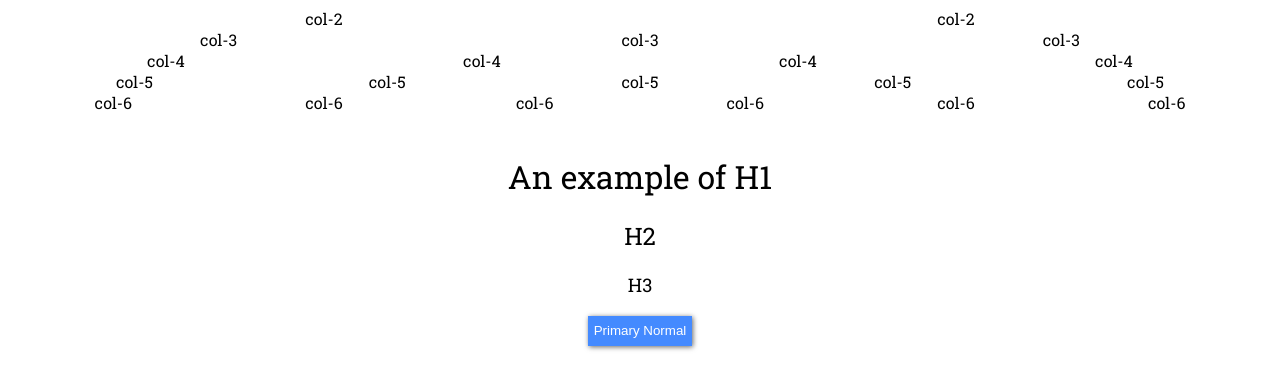
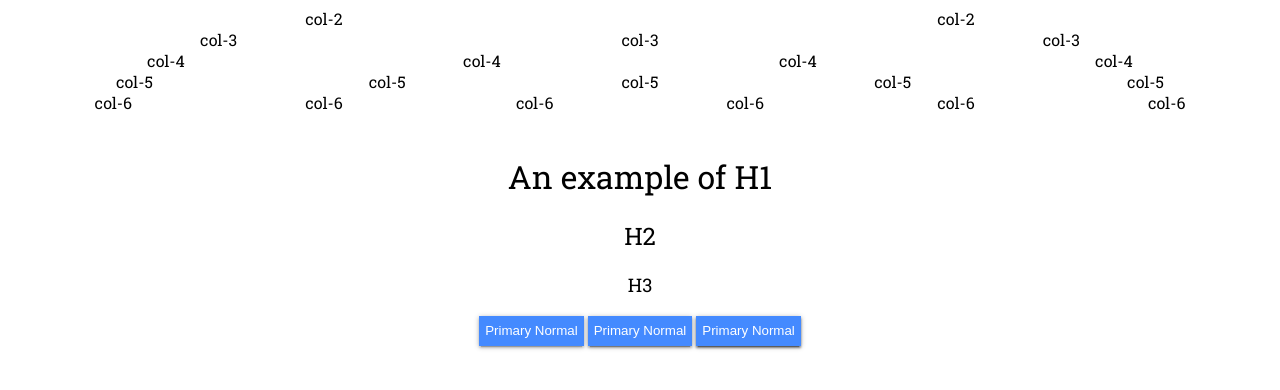
Before and after one commit to keggster101020/Project_S2, a plain HTML site: page Test.html in a window 1280 px wide. Drawn offline with Linux system fonts and the light colour scheme.

Commit message:
added in the ability to drop a shadow on objects in three different depths

```diff
--- a/Test.html
+++ b/Test.html
@@ -89,7 +89,9 @@
 	</div>
 
 	<div class="row s-text-center">
-		<button class="s-button-primary">Primary Normal</button>
+		<button class="s-button-primary s-drop-shadow-1">Primary Normal</button>
+		<button class="s-button-primary s-drop-shadow-2">Primary Normal</button>
+		<button class="s-button-primary s-drop-shadow-3">Primary Normal</button>
 	</div>
 
   </div>
--- a/css/s-main.css
+++ b/css/s-main.css
@@ -69,7 +69,7 @@ h1, h2, h3, h4{
 	background-color: #448AFF;
 	color: white;
 	height: 30px;
-	box-shadow: 1px 1px 5px rgba(0,0,0,0.6);
+	/*box-shadow: 1px 1px 5px rgba(0,0,0,0.6);*/
 	cursor: pointer;
 	-webkit-transition: background-color .2s ease-in;
 	transition: background-color .2s ease-in;
@@ -80,3 +80,19 @@ h1, h2, h3, h4{
 .s-button-primary:active{
 	background-color: #1976D2
 }
+
+.s-drop-shadow-1{
+	 box-shadow: 0 2px 2px 0 rgba(0, 0, 0, 0.1),
+                 0 3px 1px -2px rgba(0, 0, 0, 0.2),
+                 0 1px 5px 0 rgba(0, 0, 0, 0.3);
+}
+.s-drop-shadow-2{
+	box-shadow: 0 2px 2px 0 rgba(0, 0, 0, 0.2),
+                 0 3px 1px -2px rgba(0, 0, 0, 0.3),
+                 0 1px 5px 0 rgba(0, 0, 0, 0.3);
+}
+.s-drop-shadow-3{
+	box-shadow: 0 2px 2px 0 rgba(0, 0, 0, 0.4),
+                 0 3px 1px -2px rgba(0, 0, 0, 0.3),
+                 0 1px 5px 0 rgba(0, 0, 0, 0.3);
+}
```
